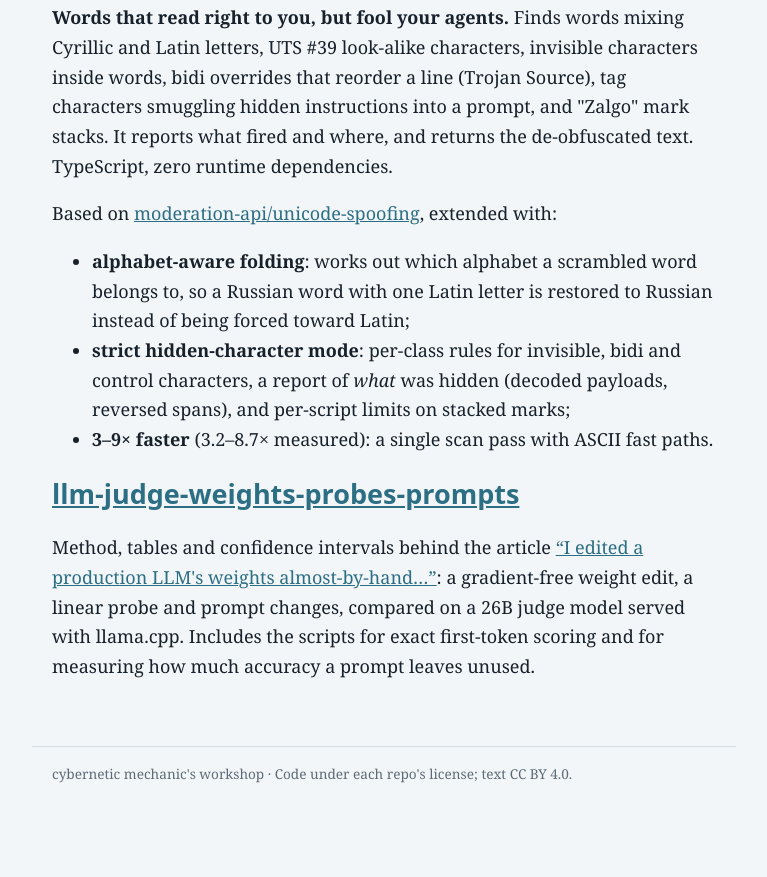
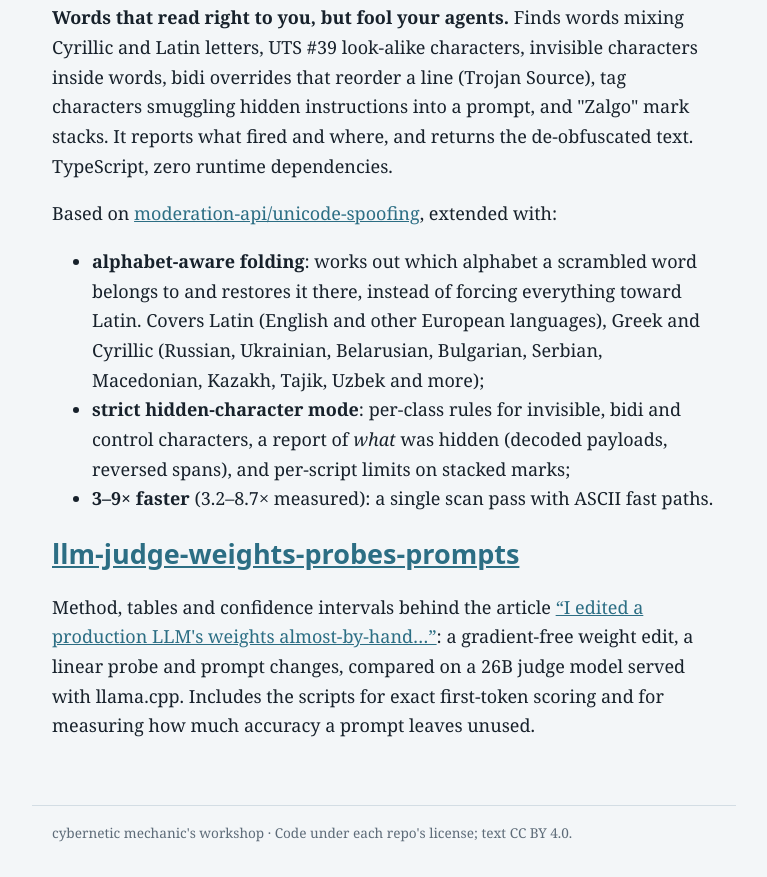
Before and after one commit to cycanics/cycanics.github.io, an Astro site: page /repos in a window 1280 px wide. Shown: the part 1232-2109 px from the top of the page, without its empty margins (256-1023 px from the left). Before the commit the page ends 2049 px from the top, so only its background shows below. Built offline with nearby package versions, Linux system fonts and the light colour scheme; Astro itself is replaced by a stand-in of ours.

Commit message:
Repos: alphabet folding covers all target languages

```diff
--- a/src/pages/repos.astro
+++ b/src/pages/repos.astro
@@ -22,8 +22,9 @@ const a1 = (await published()).some((a) => a.id === 'weights-vs-probe');
   TypeScript, zero runtime dependencies.</p>
   <p>Based on <a href="https://github.com/moderation-api/unicode-spoofing">moderation-api/unicode-spoofing</a>, extended with:</p>
   <ul>
-    <li><strong>alphabet-aware folding</strong>: works out which alphabet a scrambled word belongs to, so a Russian word with one
-      Latin letter is restored to Russian instead of being forced toward Latin;</li>
+    <li><strong>alphabet-aware folding</strong>: works out which alphabet a scrambled word belongs to and restores it there, instead of forcing
+      everything toward Latin. Covers Latin (English and other European languages), Greek and Cyrillic (Russian,
+      Ukrainian, Belarusian, Bulgarian, Serbian, Macedonian, Kazakh, Tajik, Uzbek and more);</li>
     <li><strong>strict hidden-character mode</strong>: per-class rules for invisible, bidi and control characters, a report of
       <em>what</em> was hidden (decoded payloads, reversed spans), and per-script limits on stacked marks;</li>
     <li><strong>3–9× faster</strong> (3.2–8.7× measured): a single scan pass with ASCII fast paths.</li>
```
